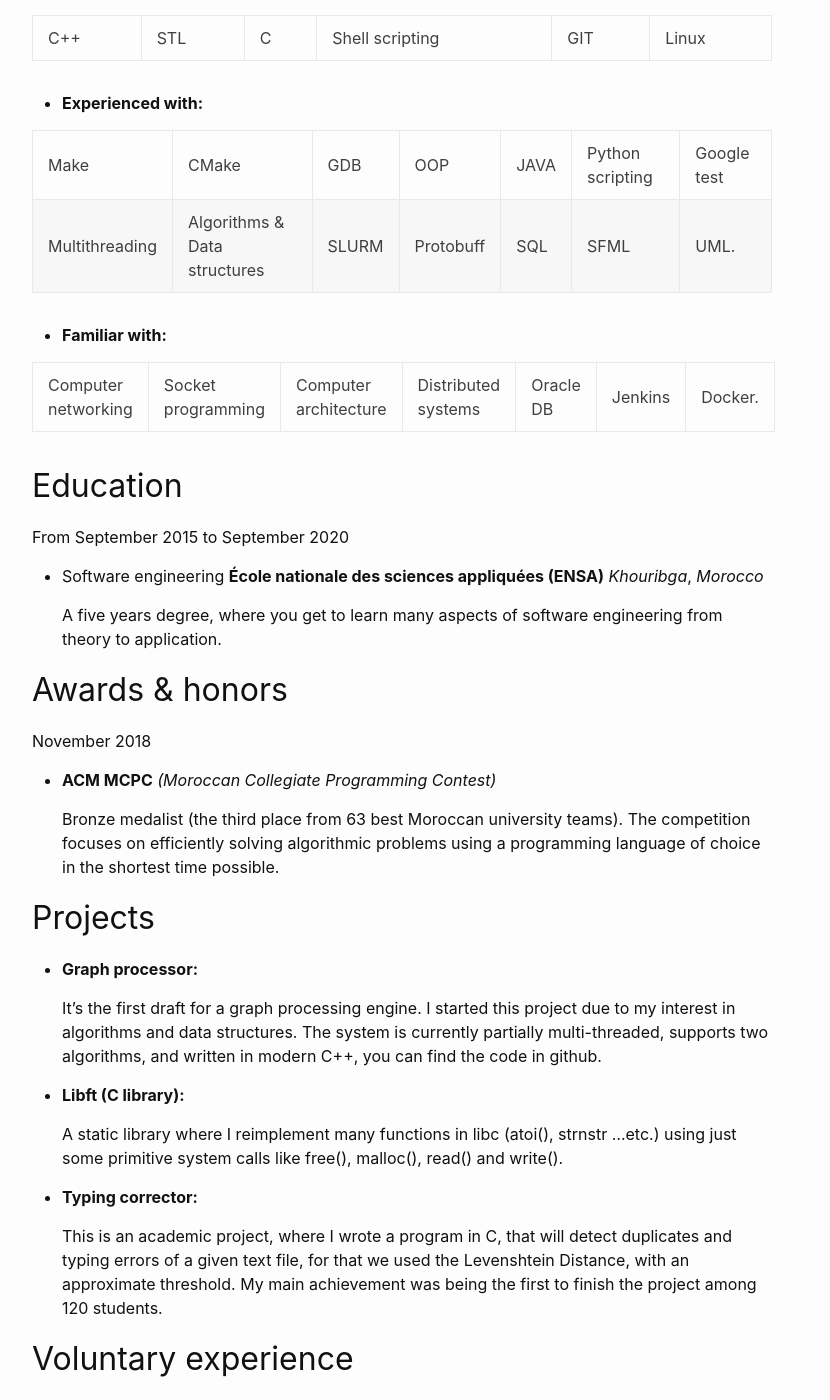
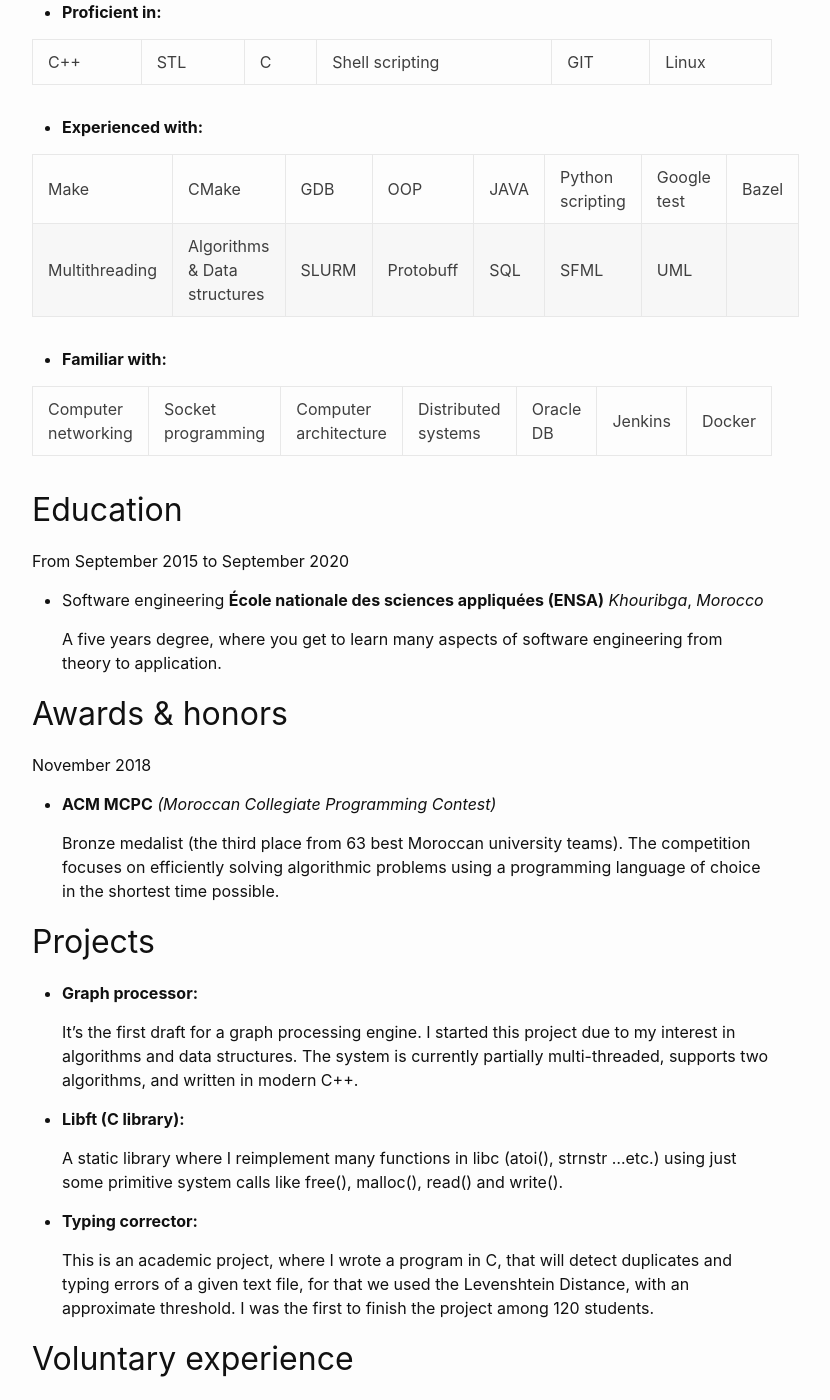
Before and after one commit to magmine/cachehit, a Jekyll site: the page built from author/CV.md, in a window 1280 px wide and 1400 px high, scrolled down 925 px. Shown: the whole window, without its empty margins (238-1068 px from the left). Built offline with Jekyll 4.4.1, drawn with Linux system fonts in a browser that asks for light colours; some of the changed text lies outside the part shown.

Commit message:
update CV

```diff
--- a/author/CV.md
+++ b/author/CV.md
@@ -44,12 +44,12 @@ C++ | STL | C | Shell scripting | GIT | Linux
 
 - **Experienced with:**
 
-Make | CMake | GDB | OOP | JAVA | Python scripting | Google test |
-Multithreading | Algorithms & Data structures | SLURM | Protobuff | SQL | SFML | UML.
+Make | CMake | GDB | OOP | JAVA | Python scripting | Google test | Bazel
+Multithreading | Algorithms & Data structures | SLURM | Protobuff | SQL | SFML | UML
 
 - **Familiar with:**
 
-Computer networking | Socket programming | Computer architecture | Distributed systems | Oracle DB | Jenkins | Docker.
+Computer networking | Socket programming | Computer architecture | Distributed systems | Oracle DB | Jenkins | Docker
 
 ## Education
 
@@ -76,7 +76,7 @@ November 2018
     It's the first draft for a graph processing engine. I started this project due
     to my interest in algorithms and data structures.
     The system is currently partially multi-threaded, supports two algorithms,
-    and written in modern C++, you can find the code in github.
+    and written in modern C++.
 
 * **Libft (C library):**
 
@@ -89,8 +89,7 @@ November 2018
     This is an academic project, where I wrote a program in C, that will detect
     duplicates and typing errors of a given text file, for that we used the
     Levenshtein Distance, with an approximate threshold.
-    My main achievement was being the first to finish the project among 120
-    students.
+    I was the first to finish the project among 120 students.
 
 ## Voluntary experience
 
```
Also changed, not shown: other parts of author/CV.md (+3 -3 lines), 1 other file.
